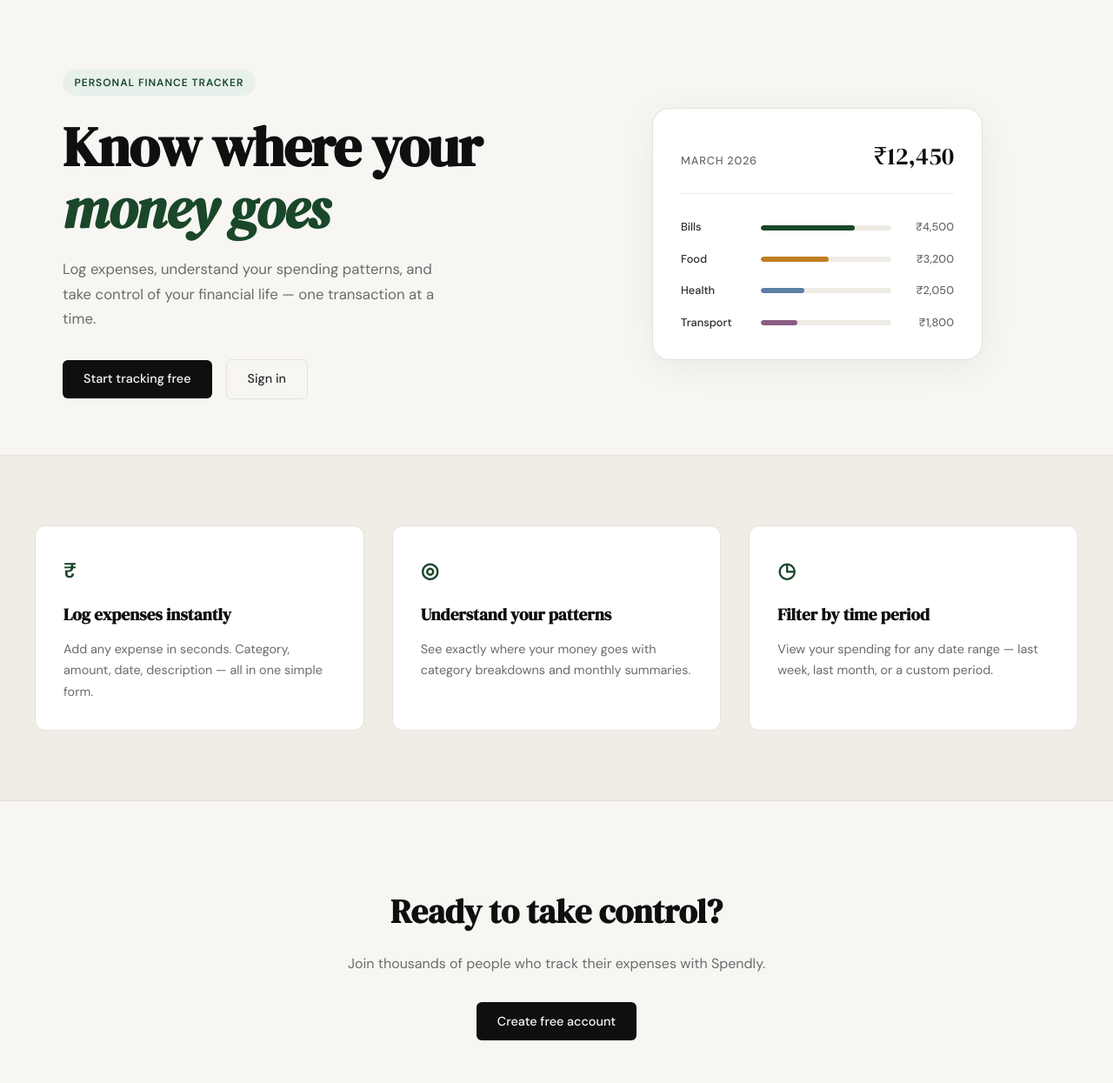
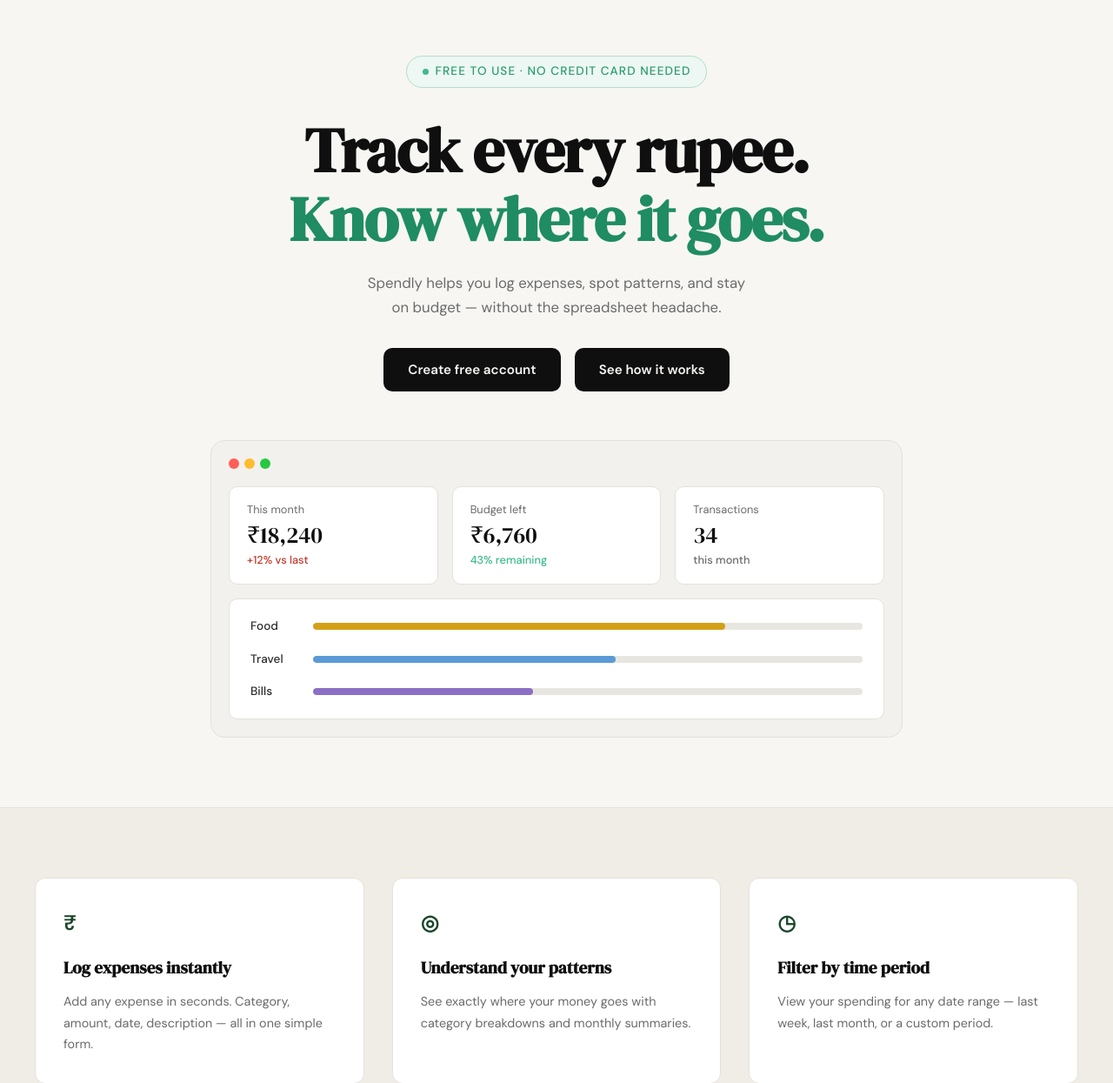
Before and after one commit to Manitsy/spendly, a Flask app: page / in a window 1280 px wide. Shown: the part 61-1306 px from the top of the page at 87% size. Run offline with Flask 3, Linux system fonts and the light colour scheme.

Commit message:
landing: redesign hero section to match mockup

```diff
--- /dev/null
+++ b/static/css/landing.css
@@ -0,0 +1,203 @@
+/* ------------------------------------------------------------------ */
+/* Hero — overrides style.css for the landing page only               */
+/* ------------------------------------------------------------------ */
+
+.hero {
+    display: block;
+    padding: 4rem 2rem 5rem;
+    text-align: center;
+    max-width: 860px;
+    margin: 0 auto;
+}
+
+.hero-inner {
+    display: flex;
+    flex-direction: column;
+    align-items: center;
+}
+
+/* Badge */
+
+.hero-badge {
+    display: inline-flex;
+    align-items: center;
+    gap: 0.5rem;
+    background: #edf7f3;
+    border: 1px solid #b2deca;
+    color: #2a9d6e;
+    font-size: 0.85rem;
+    font-weight: 500;
+    padding: 0.4rem 1.1rem;
+    border-radius: 999px;
+    margin-bottom: 2rem;
+}
+
+.hero-badge-dot {
+    width: 7px;
+    height: 7px;
+    border-radius: 50%;
+    background: #3dba8c;
+    flex-shrink: 0;
+}
+
+/* Headline */
+
+.hero-title {
+    font-family: var(--font-display);
+    font-size: clamp(2.75rem, 6vw, 4.5rem);
+    line-height: 1.1;
+    letter-spacing: -0.02em;
+    color: var(--ink);
+    margin-bottom: 1.25rem;
+    font-style: normal;
+}
+
+.hero-title-teal {
+    display: block;
+    color: #1f8c63;
+}
+
+/* Subtitle */
+
+.hero-subtitle {
+    font-size: 1.05rem;
+    color: var(--ink-muted);
+    line-height: 1.7;
+    max-width: 520px;
+    margin-bottom: 2rem;
+    text-align: center;
+}
+
+/* CTA buttons */
+
+.hero-actions {
+    display: flex;
+    gap: 1rem;
+    align-items: center;
+    justify-content: center;
+    margin-bottom: 3.5rem;
+}
+
+.btn-hero {
+    display: inline-block;
+    background: var(--ink);
+    color: var(--paper);
+    padding: 0.8rem 1.75rem;
+    border-radius: 10px;
+    font-family: var(--font-body);
+    font-size: 0.95rem;
+    font-weight: 600;
+    text-decoration: none;
+    transition: opacity 0.2s;
+}
+
+.btn-hero:hover { opacity: 0.85; }
+
+/* App preview frame */
+
+.app-preview {
+    width: 100%;
+    background: #f2f1ee;
+    border: 1px solid var(--border);
+    border-radius: 16px;
+    padding: 1.25rem;
+    text-align: left;
+}
+
+.app-preview-bar {
+    display: flex;
+    gap: 6px;
+    align-items: center;
+    margin-bottom: 1.25rem;
+}
+
+.traffic-dot {
+    width: 12px;
+    height: 12px;
+    border-radius: 50%;
+}
+
+.traffic-dot.red    { background: #ff5f57; }
+.traffic-dot.yellow { background: #febc2e; }
+.traffic-dot.green  { background: #28c840; }
+
+/* Stat cards */
+
+.stat-cards {
+    display: grid;
+    grid-template-columns: repeat(3, 1fr);
+    gap: 1rem;
+    margin-bottom: 1rem;
+}
+
+.stat-card {
+    background: var(--paper-card);
+    border: 1px solid var(--border);
+    border-radius: 10px;
+    padding: 1rem 1.25rem;
+    display: flex;
+    flex-direction: column;
+    gap: 0.2rem;
+}
+
+.stat-label {
+    font-size: 0.8rem;
+    color: var(--ink-muted);
+}
+
+.stat-value {
+    font-family: var(--font-display);
+    font-size: 1.65rem;
+    color: var(--ink);
+    line-height: 1.2;
+}
+
+.stat-sub {
+    font-size: 0.8rem;
+    font-weight: 500;
+}
+
+.stat-danger { color: var(--danger); }
+.stat-teal   { color: #3dba8c; }
+.stat-muted  { color: var(--ink-muted); }
+
+/* Bar chart */
+
+.chart-bars {
+    background: var(--paper-card);
+    border: 1px solid var(--border);
+    border-radius: 10px;
+    padding: 1.25rem 1.5rem;
+    display: flex;
+    flex-direction: column;
+    gap: 1rem;
+}
+
+.chart-row {
+    display: grid;
+    grid-template-columns: 56px 1fr;
+    align-items: center;
+    gap: 1rem;
+}
+
+.chart-label {
+    font-size: 0.85rem;
+    color: var(--ink-soft);
+    font-weight: 500;
+}
+
+.chart-track {
+    height: 8px;
+    background: #e8e6e0;
+    border-radius: 999px;
+    overflow: hidden;
+}
+
+.chart-bar {
+    height: 100%;
+    border-radius: 999px;
+}
+
+.chart-amber  { background: #d4a017; }
+.chart-blue   { background: #5b9bd5; }
+.chart-purple { background: #8b6fc4; }
--- a/templates/landing.html
+++ b/templates/landing.html
@@ -1,60 +1,72 @@
 {% extends "base.html" %}
 
 {% block title %}Spendly — Track Every Rupee{% endblock %}
+
+{% block head %}
+<link rel="stylesheet" href="{{ url_for('static', filename='css/landing.css') }}">
+{% endblock %}
 
 {% block content %}
 
 <section class="hero">
     <div class="hero-inner">
-        <div class="hero-badge">Personal Finance Tracker</div>
+        <div class="hero-badge">
+            <span class="hero-badge-dot"></span>
+            Free to use · No credit card needed
+        </div>
         <h1 class="hero-title">
-            Know where your<br>
-            <em>money goes</em>
+            Track every rupee.<br>
+            <span class="hero-title-teal">Know where it goes.</span>
         </h1>
         <p class="hero-subtitle">
-            Log expenses, understand your spending patterns,
-            and take control of your financial life —
-            one transaction at a time.
+            Spendly helps you log expenses, spot patterns, and stay<br>
+            on budget — without the spreadsheet headache.
         </p>
         <div class="hero-actions">
-            <a href="{{ url_for('register') }}" class="btn-primary">Start tracking free</a>
-            <a href="{{ url_for('login') }}" class="btn-ghost">Sign in</a>
+            <a href="{{ url_for('register') }}" class="btn-hero">Create free account</a>
+            <a href="#" class="btn-hero">See how it works</a>
         </div>
-    </div>
-    <div class="hero-visual">
-        <div class="mock-card">
-            <div class="mock-card-header">
-                <span class="mock-label">March 2026</span>
-                <span class="mock-total">₹12,450</span>
+        <div class="app-preview">
+            <div class="app-preview-bar">
+                <span class="traffic-dot red"></span>
+                <span class="traffic-dot yellow"></span>
+                <span class="traffic-dot green"></span>
             </div>
-            <div class="mock-bars">
-                <div class="mock-bar-row">
-                    <span class="mock-cat">Bills</span>
-                    <div class="mock-bar-track">
-                        <div class="mock-bar" style="width: 72%"></div>
+            <div class="stat-cards">
+                <div class="stat-card">
+                    <span class="stat-label">This month</span>
+                    <span class="stat-value">₹18,240</span>
+                    <span class="stat-sub stat-danger">+12% vs last</span>
+                </div>
+                <div class="stat-card">
+                    <span class="stat-label">Budget left</span>
+                    <span class="stat-value">₹6,760</span>
+                    <span class="stat-sub stat-teal">43% remaining</span>
+                </div>
+                <div class="stat-card">
+                    <span class="stat-label">Transactions</span>
+                    <span class="stat-value">34</span>
+                    <span class="stat-sub stat-muted">this month</span>
+                </div>
+            </div>
+            <div class="chart-bars">
+                <div class="chart-row">
+                    <span class="chart-label">Food</span>
+                    <div class="chart-track">
+                        <div class="chart-bar chart-amber" style="width: 75%"></div>
                     </div>
-                    <span class="mock-amt">₹4,500</span>
                 </div>
-                <div class="mock-bar-row">
-                    <span class="mock-cat">Food</span>
-                    <div class="mock-bar-track">
-                        <div class="mock-bar mock-bar-2" style="width: 52%"></div>
+                <div class="chart-row">
+                    <span class="chart-label">Travel</span>
+                    <div class="chart-track">
+                        <div class="chart-bar chart-blue" style="width: 55%"></div>
                     </div>
-                    <span class="mock-amt">₹3,200</span>
                 </div>
-                <div class="mock-bar-row">
-                    <span class="mock-cat">Health</span>
-                    <div class="mock-bar-track">
-                        <div class="mock-bar mock-bar-3" style="width: 33%"></div>
+                <div class="chart-row">
+                    <span class="chart-label">Bills</span>
+                    <div class="chart-track">
+                        <div class="chart-bar chart-purple" style="width: 40%"></div>
                     </div>
-                    <span class="mock-amt">₹2,050</span>
-                </div>
-                <div class="mock-bar-row">
-                    <span class="mock-cat">Transport</span>
-                    <div class="mock-bar-track">
-                        <div class="mock-bar mock-bar-4" style="width: 28%"></div>
-                    </div>
-                    <span class="mock-amt">₹1,800</span>
                 </div>
             </div>
         </div>
```
